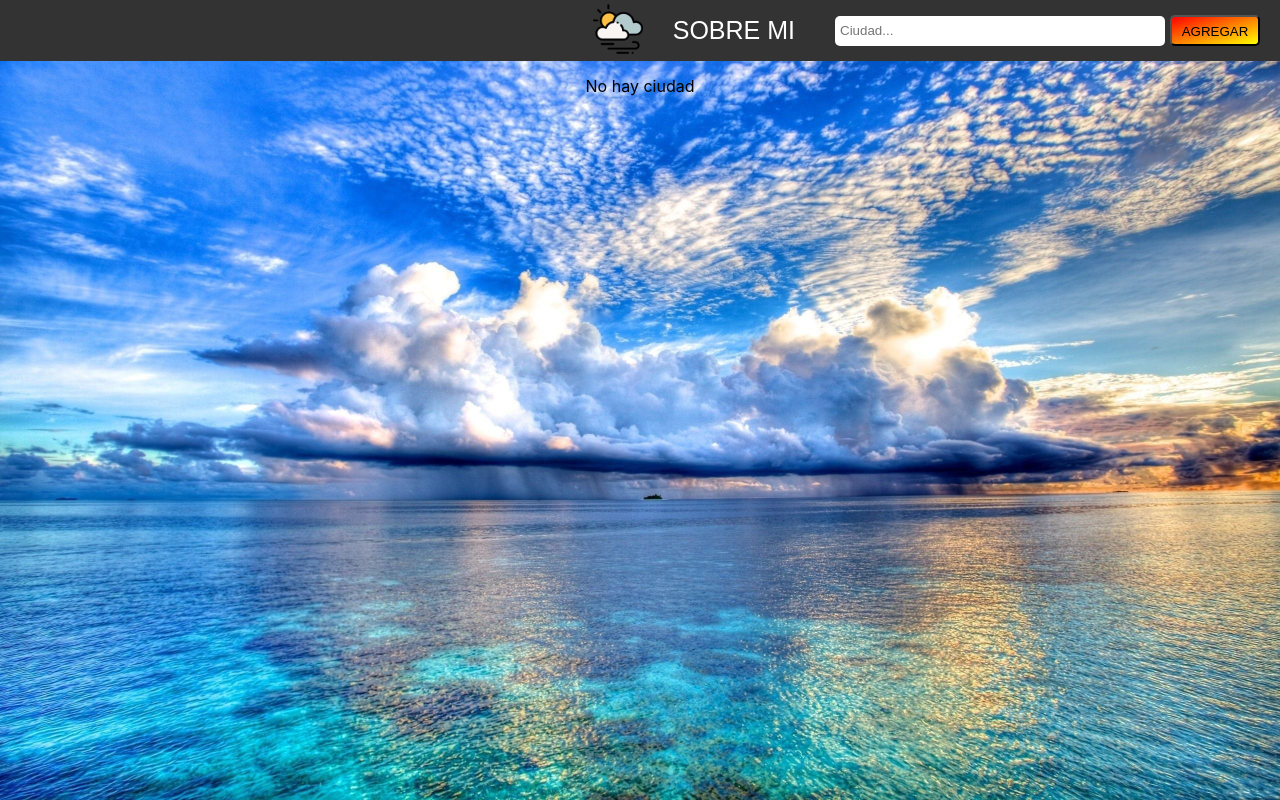
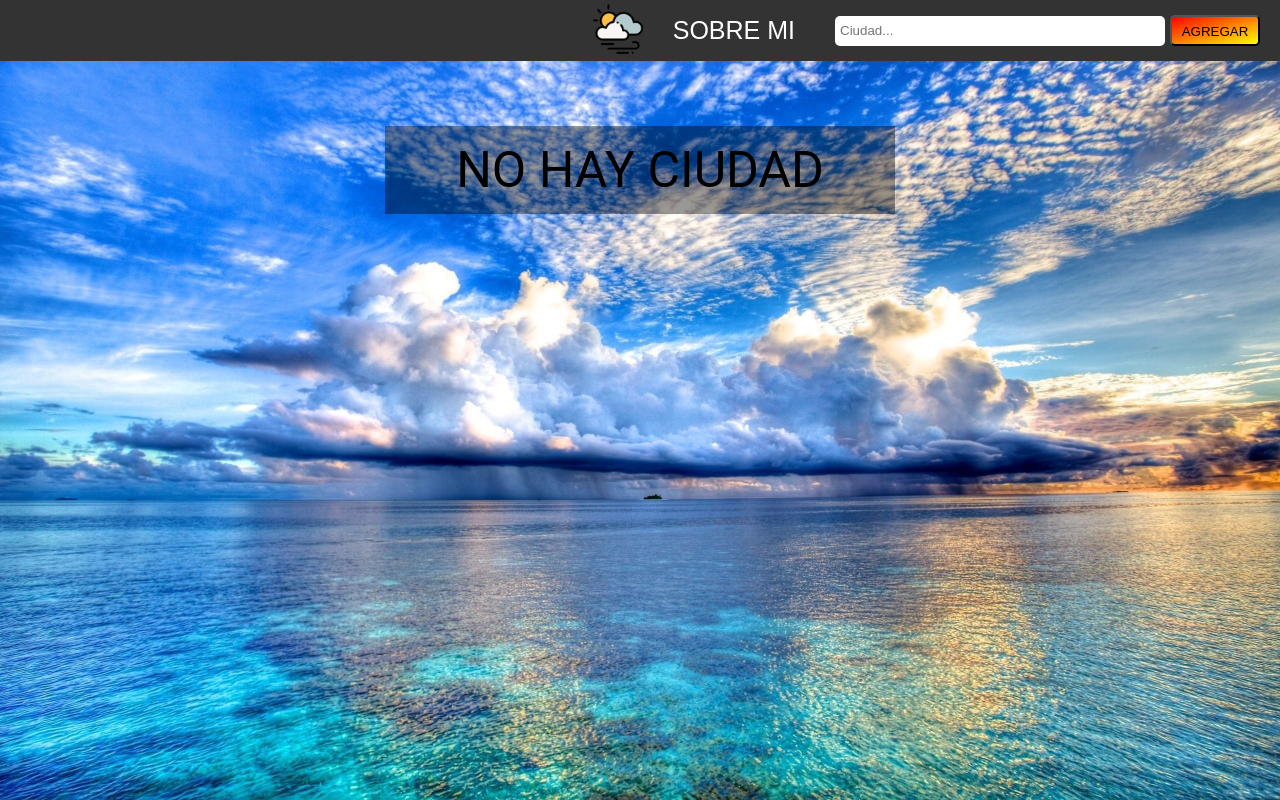
Before and after one commit to LuchoD99/CLIMA-APP, a React (Create React App) app: page / in a window 1280 px wide. Built offline with nearby package versions, Linux system fonts and the light colour scheme.

Commit message:
finish css 2.0

```diff
--- a/src/components/Cards/Cards.css
+++ b/src/components/Cards/Cards.css
@@ -11,3 +11,15 @@
     padding: 10px;
     gap: 10px;
 }
+.no-ciudad {
+    display: flex;
+    justify-content: center;
+    align-items: center;
+    margin: 50px auto;
+    width: 30rem;
+    text-transform: uppercase;
+    font-size: 50px;
+    padding: 15px;
+    font-family: 'Roboto';
+    backdrop-filter: brightness(0.6);
+}
--- a/src/components/Ciudad/Ciudad.jsx
+++ b/src/components/Ciudad/Ciudad.jsx
@@ -4,6 +4,7 @@ import { useDispatch, useSelector } from 'react-redux';
 import { useParams } from 'react-router-dom';
 import { useNavigate } from 'react-router-dom';
 import { CiudadDetalles } from '../redux/action';
+import Error from '../Error/Error';
 import './Ciudad.css';
 export default function Ciudad() {
     let city = useSelector((state) => state.CiudadDetalles);
@@ -45,7 +46,7 @@ export default function Ciudad() {
                     </div>
                 </div>
             ) : (
-                <div>Error , cargando</div>
+                <Error />
             )}
         </div>
     );
--- /dev/null
+++ b/src/components/Error/Error.css
@@ -0,0 +1,22 @@
+.error-center {
+    display: flex;
+    justify-content: center;
+    align-items: center;
+}
+.error {
+    display: flex;
+    justify-content: center;
+    align-items: center;
+    padding: 20px;
+    font-family: 'Roboto';
+    width: 400px;
+    height: 400px;
+    backdrop-filter: blur(5px);
+    border: 5px ridge #c70039;
+    border-radius: 25px;
+    color: #c70039;
+    box-shadow: rgba(50, 50, 93, 0.25) 0px 6px 12px -2px,
+        rgba(0, 0, 0, 0.3) 0px 3px 7px -3px;
+    font-size: 50px;
+    text-transform: uppercase;
+}
--- /dev/null
+++ b/src/components/Error/Error.jsx
@@ -0,0 +1,14 @@
+import React, { useEffect } from 'react';
+import { useNavigate } from 'react-router-dom';
+import './Error.css';
+export default function Error() {
+    let navigate = useNavigate();
+    useEffect(() => {
+        setTimeout(navigate('/'), 4000);
+    }, [navigate]);
+    return (
+        <div className="error-center">
+            <div className="error">Error</div>
+        </div>
+    );
+}
```
